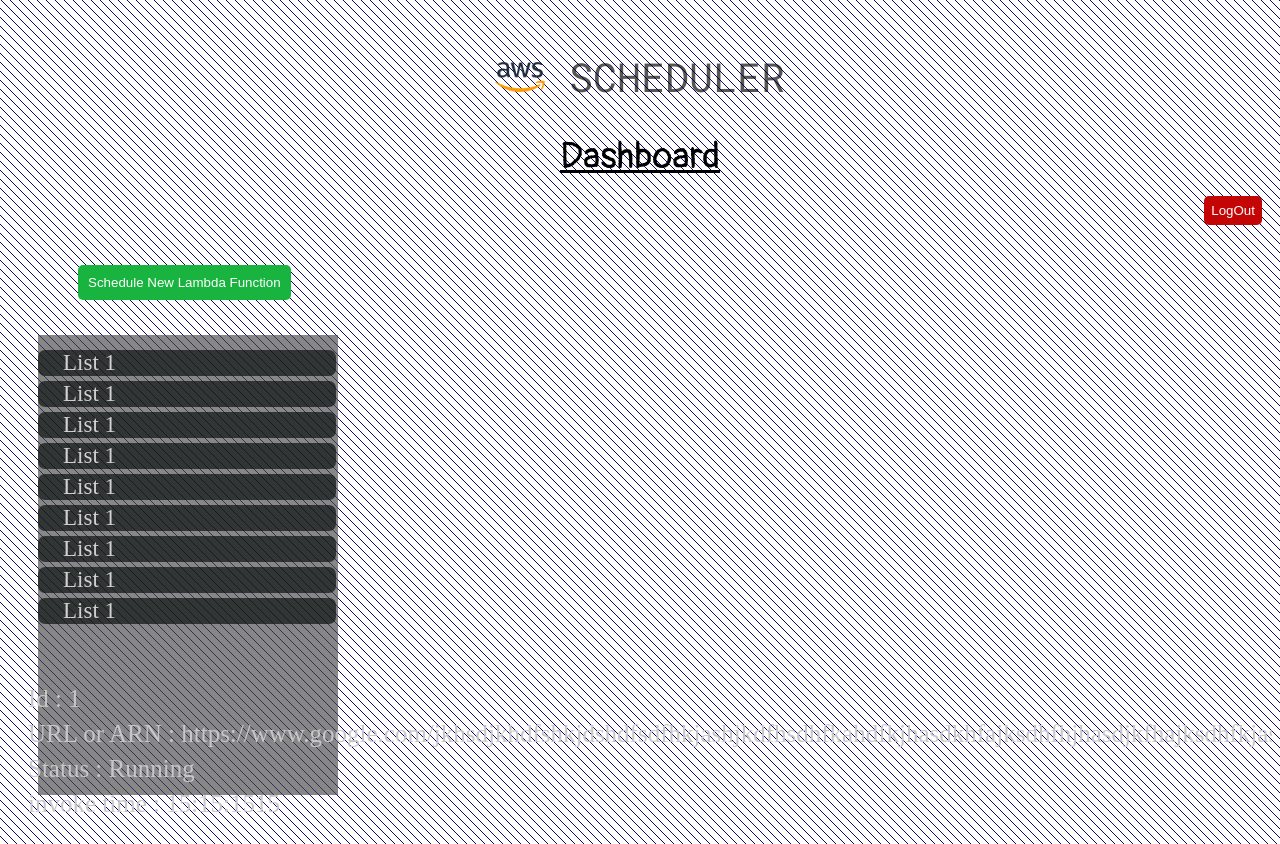
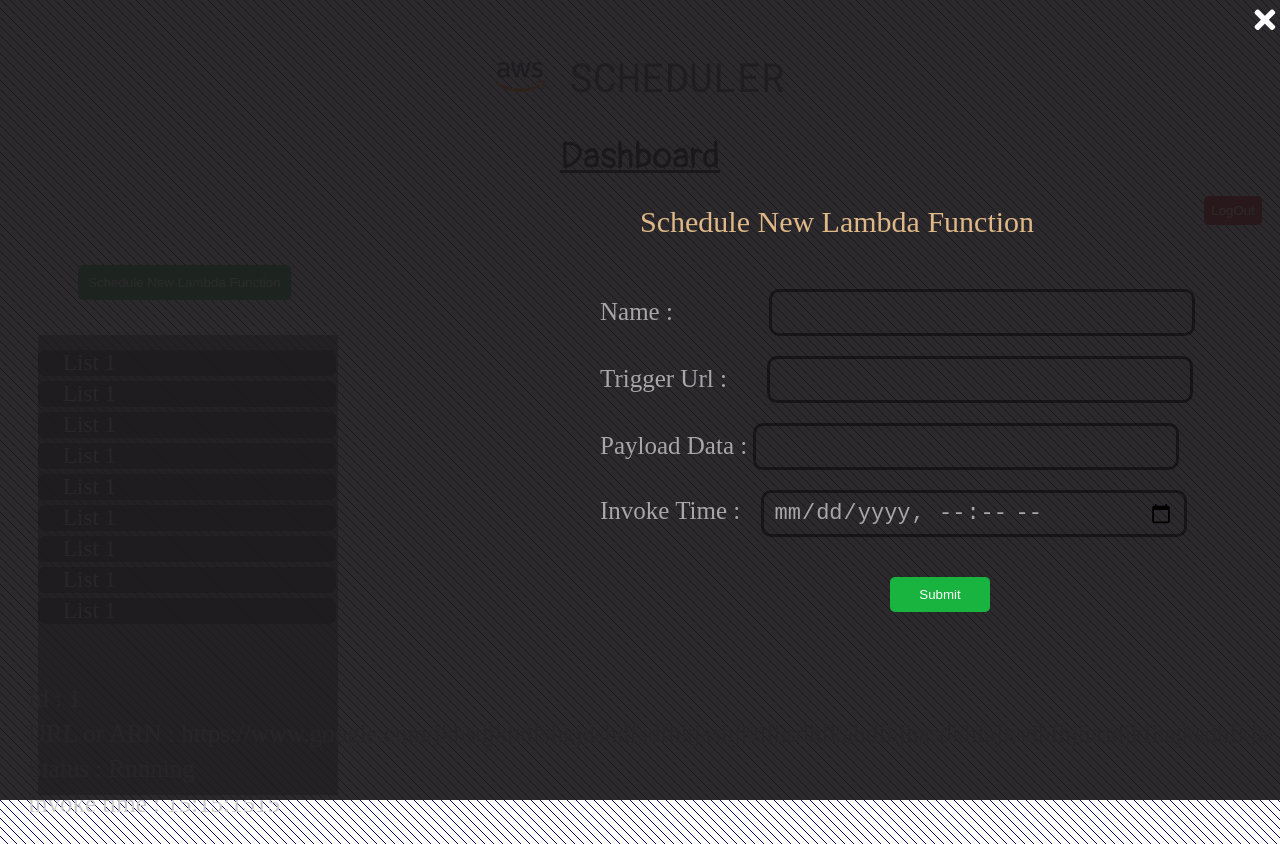
Before and after one commit to Crio-Winter-of-Doing-2021/AWS-T5, a plain HTML site: page frontend/index.html in a window 1280 px wide. Both pictures are taken after a click on the button "Schedule New Lambda Function". Drawn offline with Linux system fonts and the light colour scheme.

Commit message:
schedule button function implemented

```diff
--- a/frontend/css/index.css
+++ b/frontend/css/index.css
@@ -146,6 +146,90 @@ body {
 .right-text-head {
     margin-top: 7px;
 }
+.form-wrapper {
+    background-color: rgba(29, 26, 29, 0.932);
+    color: white;
+    position: absolute;
+    /* display: fixed; */
+    width: 100%;
+    height: 100%;
+    top: 0px;
+    left: 0px;
+    /* margin-top: 0px; */
+}
+.close-btn {
+    margin-right: 5px;
+    margin-top: 5px;
+    cursor: pointer;
+    text-align: end;
+    /* height: 20px; */
+}
+.fa-times {
+    font-size: 30px;
+    /* font-weight: 500; */
+}
+.fa-times:hover {
+    color: rgb(185, 185, 185);
+    /* font-size: 30px; */
+    /* font-weight: 500; */
+}
+.form {
+    margin-left: 600px;
+    margin-top: 170px;
+    font-size: 25px;
+    color: rgb(167, 167, 167);
+}
+.form-title {
+    font-size: 30px;
+    margin-left: 40px;
+    color: burlywood;
+    margin-bottom: 30px;
+}
+.input-text {
+    margin-top: 20px;
+    width: 400px;
+    /* border: none; */
+    height: 35px;
+    background-color: transparent;
+    /* box-sizing: border-box; */
+    border: 3px solid rgba(0, 0, 0, 0.452);
+    color: rgb(167, 167, 167);
+    font-size: 22px;
+    border-radius: 10px;
+    transition: transform 120ms ease-in;
+    padding-top: 3px;
+    padding-bottom: 3px;
+    padding-left: 10px;
+    padding-right: 10px;
+}
+.input-text:focus {
+    outline: none;
+    border: 3px solid rgba(0, 0, 0, 0.699);
+}
+.input-url {
+    margin-left: 34px;
+}
+.input-date {
+    margin-left: 14px;
+}
+.input-name {
+    margin-left: 90px;
+}
+.btn-submit {
+    margin-top: 40px;
+    margin-left: 290px;
+    padding: 10px;
+    color: white;
+    background-color: rgb(25, 180, 63);
+    cursor: pointer;
+    border: none;
+    border-radius: 5px;
+    width: 100px;
+}
+.btn-submit:hover {
+    background-color: rgb(54, 207, 92);
+}
+
 @media only screen and (max-width: 1439px) {
     .logo {
         text-align: center;
--- a/frontend/index.html
+++ b/frontend/index.html
@@ -4,10 +4,16 @@
     <meta charset="UTF-8">
     <meta http-equiv="X-UA-Compatible" content="IE=edge">
     <meta name="viewport" content="width=device-width, initial-scale=1.0">
+    <link rel="stylesheet" href="https://cdnjs.cloudflare.com/ajax/libs/font-awesome/5.15.3/css/all.min.css" integrity="sha512-iBBXm8fW90+nuLcSKlbmrPcLa0OT92xO1BIsZ+ywDWZCvqsWgccV3gFoRBv0z+8dLJgyAHIhR35VZc2oM/gI1w==" crossorigin="anonymous" />
     <link rel="stylesheet" href="./css/index.css">
     <title>AWS scheduler</title>
 </head>
 <body>
+
+    <div id="form">
+
+    </div>
+    <div class="non-form">
         <div class="logo">
             <img class="logo-img" src="./assets/logo1.png" alt="logo">
             <div class="logo-text">SCHEDULER</div>
@@ -20,7 +26,7 @@
         <div class="list-box">
             <div class="list-left">
                 <div class="create">
-                <button class="create-button">Schedule New Lambda Function</button>
+                    <button onclick="openform()" class="create-button">Schedule New Lambda Function</button>
                 </div>
                 <div class="list-title">
                    <div class="list-text-wrapper1">
@@ -64,6 +70,7 @@
                </div>
             </div>
         </div>
+    </div>
     <script src="./script/index.js"></script>
 </body>
 </html>
--- a/frontend/script/index.js
+++ b/frontend/script/index.js
@@ -0,0 +1,20 @@
+function closeform() {
+    console.log('closeform');
+    document.getElementById('form').innerHTML='';
+}
+function openform() {
+    console.log('openform');
+    document.getElementById('form').innerHTML=`<div class="form-wrapper">
+    <div class="close-btn">
+        <span onclick="closeform()" class="fa fa-times"></span>
+    </div>
+    <div class="form">
+        <div class="form-title">Schedule New Lambda Function</div>
+        <label>Name : <input type="text" class="input-text input-name"></label><br>
+        <label>Trigger Url : <input type="text" class="input-text input-url"></label><br>
+        <label>Payload Data : <input type="text" class="input-text input-data"></label><br>
+        <label>Invoke Time : <input type="datetime-local" class="input-text input-date"></label><br>
+        <button class="btn-submit">Submit</button>
+    </div>
+</div>`;
+}
```
Lines whose indentation alone changed are shown as unchanged.
